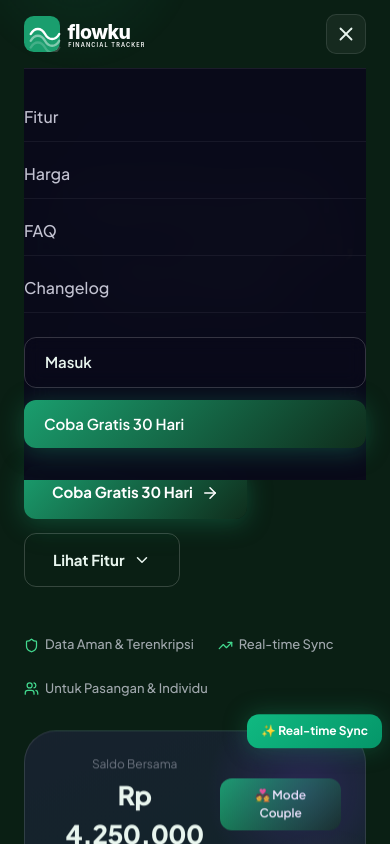
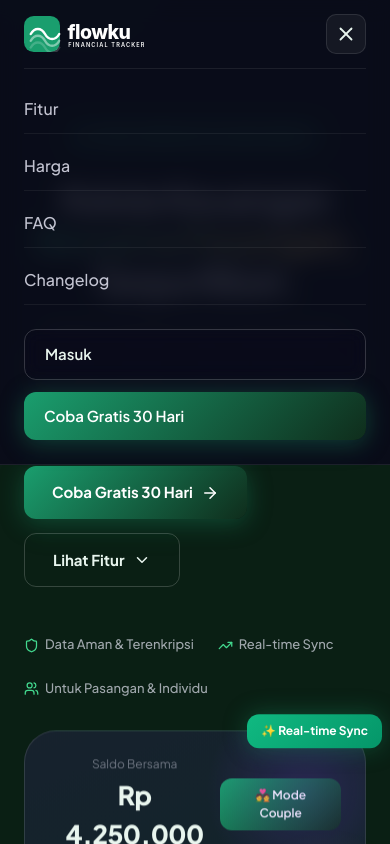
Before and after one commit to coderey-tf/flowku-landingpage, a Next.js app: page / in a window 390 px wide. Both pictures are taken after a click on the button 346 px from the left and 34 px from the top of the page. Shown: the top 844 px of the page. Built offline with nearby package versions, Linux system fonts and the light colour scheme.

Commit message:
feat: add responsive Navbar component with glassmorphism effect

```diff
--- a/components/Navbar.tsx
+++ b/components/Navbar.tsx
@@ -30,10 +30,10 @@ export default function Navbar() {
         right: 0,
         zIndex: 100,
         transition: "all 0.3s ease",
-        background: "blur(20px)",
-        backdropFilter: scrolled ? "blur(20px)" : "none",
-        WebkitBackdropFilter: scrolled ? "blur(20px)" : "none",
-        borderBottom: scrolled
+        background: (scrolled || mobileOpen) ? "rgba(10, 10, 26, 0.85)" : "transparent",
+        backdropFilter: (scrolled || mobileOpen) ? "blur(12px)" : "none",
+        WebkitBackdropFilter: (scrolled || mobileOpen) ? "blur(12px)" : "none",
+        borderBottom: (scrolled || mobileOpen)
           ? "1px solid rgba(255,255,255,0.08)"
           : "1px solid transparent",
       }}
@@ -150,11 +150,8 @@ export default function Navbar() {
         {mobileOpen && (
           <div
             style={{
-              background: "rgba(10, 10, 26, 0.97)",
-              backdropFilter: "blur(24px)",
-              WebkitBackdropFilter: "blur(24px)",
               borderTop: "1px solid rgba(255,255,255,0.08)",
-              padding: "24px 0 32px",
+              padding: "16px 0 24px",
               display: "flex",
               flexDirection: "column",
               gap: 8,
```
